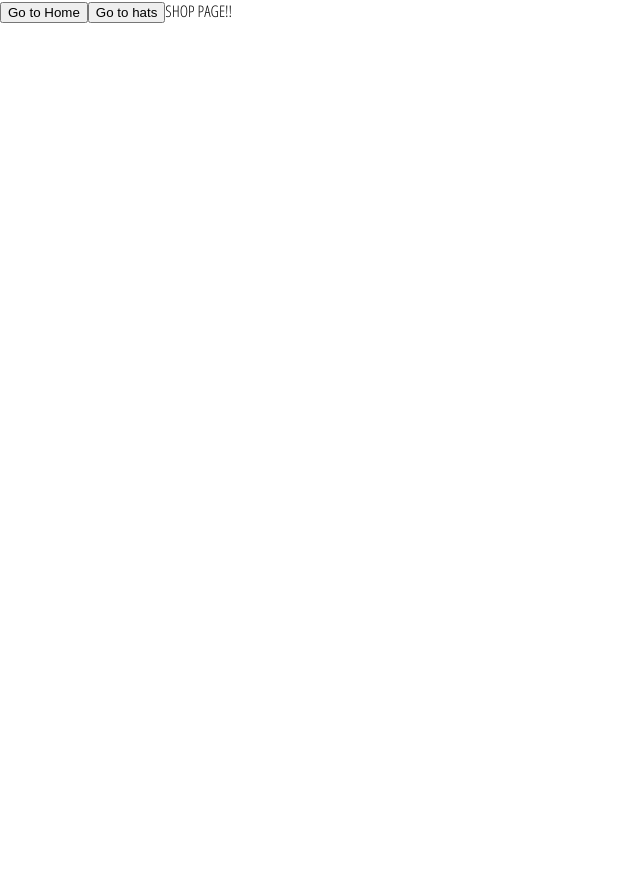
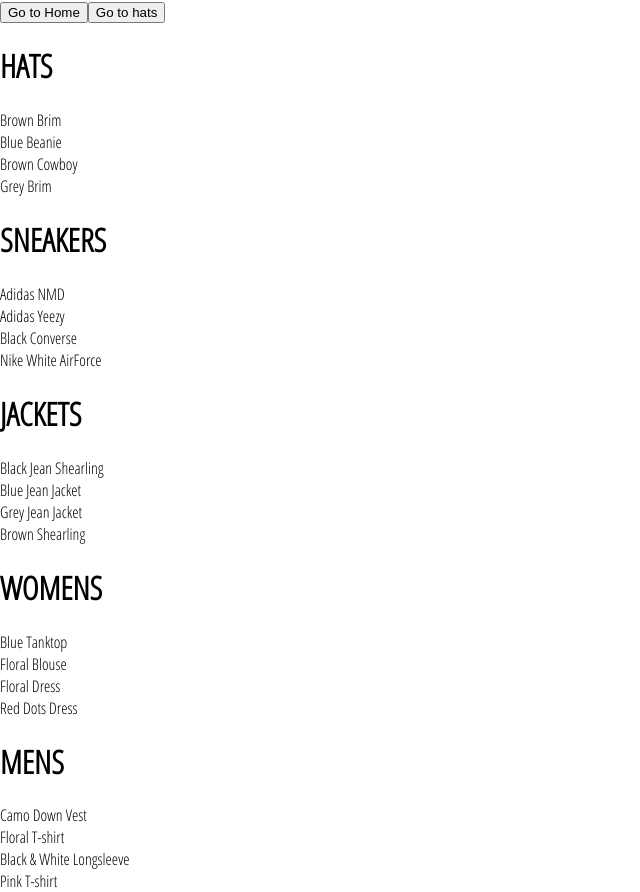
Before and after one commit to peterirani/react_ecommerce_app, a React (Create React App) app: page /shop in a window 1280 px wide. Shown: the whole page, without its empty margins (0-640 px from the left). Before the commit the page ends 800 px from the top, so only its background shows below. Built offline with nearby package versions, Linux system fonts and the light colour scheme.

Commit message:
update(collection-preview-component) : revised the component to only show 4 items

```diff
--- a/src/components/collection-preview/collection-preview.component.jsx
+++ b/src/components/collection-preview/collection-preview.component.jsx
@@ -2,12 +2,16 @@
 
 import "./collection-preview.scss";
 
-export default function CollectionPreview({title, collections}) {
+export default function CollectionPreview({title, items}) {
     return(
         <div className="collection-preview">
             <h1 className="title">{title.toUpperCase()}</h1>
             <div className="preview">
-                {collections.map(item => (<div key={item.id}>{item.name}</div>))}
+                {items
+                    .filter((item,idx) => (idx < 4))
+                    .map(item => (
+                        <div key={item.id}>{item.name}</div>
+                    ))}
             </div>
         </div>
     )
--- a/src/pages/shop/shop.component.jsx
+++ b/src/pages/shop/shop.component.jsx
@@ -2,6 +2,7 @@
 import { Link, withRouter } from "react-router-dom";
 import SHOP_DATA from "../../data/shop.data";
 import GoToLinkButton from "../../components/go-to-link-button/go-to-link-button.component";
+import CollectionPreview from "../../components/collection-preview/collection-preview.component";
 
 class Shoppage extends Component {
     constructor(props) {
@@ -16,12 +17,15 @@
     };
 
     render() {
-        console.log(this.props);
+        const { collections } = this.state;
         return(
             <div>
                 <GoToLinkButton goToFunc={this.goToLink} link={"/"} textButton="Go to Home"/>
                 <GoToLinkButton goToFunc={this.goToLink} link={"/hats"} textButton="Go to hats"/>
-                SHOP PAGE!!
+                {
+                    // iterate through the shop data and make a collection preview for each e.g: hats, sneakers, etc.
+                    collections.map(({id,...restOfCollection}) => <CollectionPreview key={id} {...restOfCollection}/>)
+                }
             </div>
         )
     }
```
